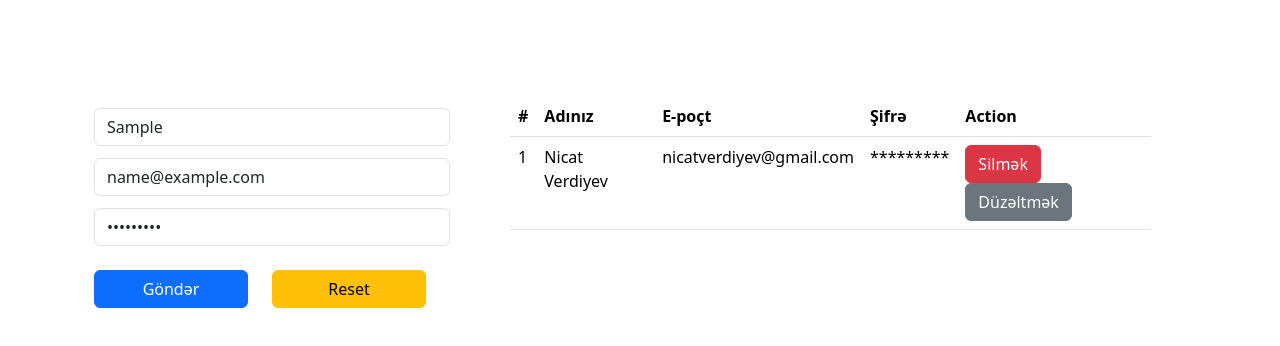
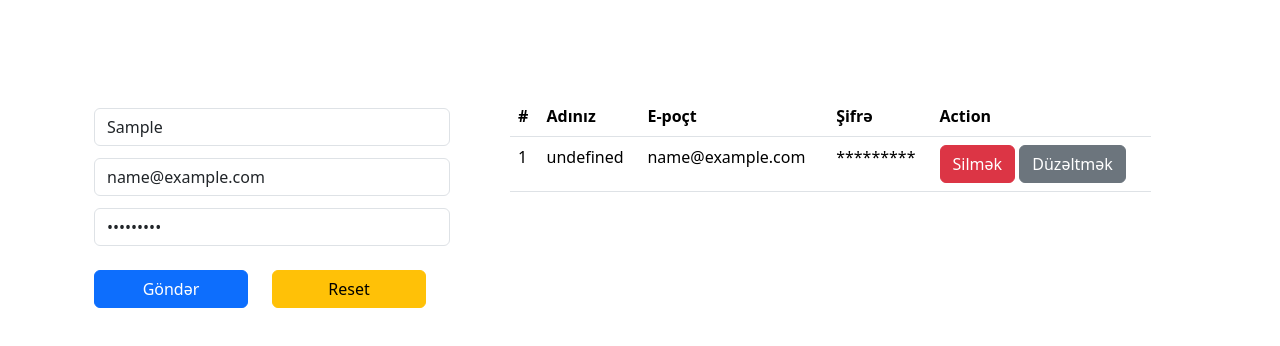
Before and after one commit to nicatverdiyev/JS-To-Do-List, a plain HTML site: page index.html in a window 1280 px wide. Both pictures are taken after typing "Sample", "name@example.com", "Sample123" into the empty fields and a click on the input "Göndər". Drawn offline with nearby package versions, Linux system fonts and the light colour scheme.

Commit message:
data-dan melumatların çekilmesi

```diff
--- a/index.html
+++ b/index.html
@@ -63,18 +63,7 @@
                   <th>Action</th>
                 </tr>
               </thead>
-              <tbody>
-                <tr>
-                  <td>1</td>
-                  <td>Nicat Verdiyev</td>
-                  <td>nicatverdiyev@gmail.com</td>
-                  <td>*********</td>
-                  <td>
-                    <button class="btn btn-danger">Silmək</button>
-                    <button class="btn btn-secondary">Düzəltmək</button>
-                  </td>
-                </tr>
-              </tbody>
+              <tbody></tbody>
             </table>
           </div>
         </div>
--- a/main.js
+++ b/main.js
@@ -1,4 +1,5 @@
 let formElem = document.querySelector("form");
+const tBodyElem = document.querySelector("table tbody");
 let users =[];
 let userId = 0;
 formElem.addEventListener("submit", (e) =>{
@@ -11,12 +12,28 @@ formElem.addEventListener("submit", (e) =>{
                 fullname:fullname.value,
                 email:useremail.value,
                 pass:userpass.value
-            }
-        );
+            });
+            addUi(users);
+
     }else{
         alert("asasas");
     }
+});
 
-
-console.log(users);
-});
+function addUi(param) {
+    param.forEach(user =>{
+        const {id,fullName, email,pass} = user
+        tBodyElem.innerHTML+= `
+        <tr>
+                  <td>${id}</td>
+                  <td>${fullName}</td>
+                  <td>${email}</td>
+                  <td>*********</td>
+                  <td>
+                    <button class="btn btn-danger">Silmək</button>
+                    <button class="btn btn-secondary">Düzəltmək</button>
+                  </td>
+        </tr>
+        `
+    })
+}
```
